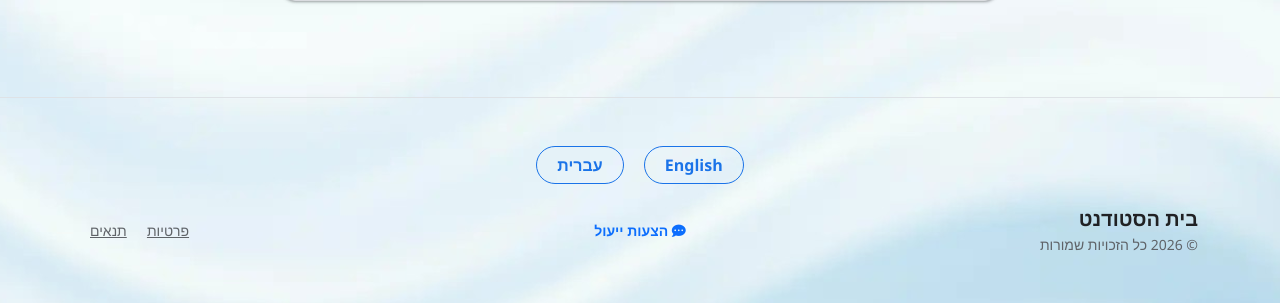
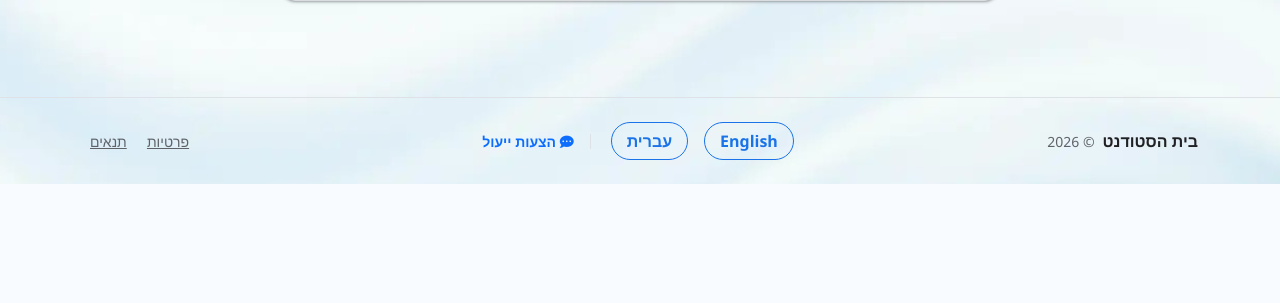
Before and after one commit to tal6456/Student_drive, a Django app: page /accessibility/ in a window 1280 px wide. Shown: the part 1018-1321 px from the top of the page. After the commit the page ends 1202 px from the top, so only its background shows below. Run offline with Django 5.2, Linux system fonts and the light colour scheme.

Commit message:
down navbar

```diff
--- a/core/templates/core/base.html
+++ b/core/templates/core/base.html
@@ -161,15 +161,19 @@
 
         .floating-coins a { color: #664000; text-decoration: none; font-weight: bold; display: flex; align-items: center; gap: 10px; }
 
-        .footer-lang-bar { margin-bottom: 20px; }
+        footer-lang-bar {
+    margin-bottom: 0px; /* שינינו מ-20 ל-0 */
+    display: flex;
+    gap: 5px;
+}
         .lang-btn-footer {
-            padding: 6px 20px;
+            padding: 6px 15px;
             border-radius: 50px;
             border: 1.5px solid #1a73e8;
             color: #1a73e8;
             text-decoration: none;
             font-weight: bold;
-            margin: 0 8px;
+            margin: 0 4px;
             transition: 0.3s;
             display: inline-block;
             cursor: pointer;
@@ -280,28 +284,34 @@
         {% block content %}{% endblock %}
     </main>
 
-    <footer class="footer py-5 mt-auto border-top">
-        <div class="container text-center">
-            <div class="footer-lang-bar notranslate">
+<footer class="footer py-4 mt-auto border-top">
+    <div class="container">
+        <div class="row align-items-center">
+
+            <div class="col-md-4 text-md-start d-flex align-items-center gap-2">
+                <span class="fw-bold fs-6 notranslate">בית הסטודנט</span>
+                <small class="text-muted">© 2026</small>
+            </div>
+
+            <div class="col-md-4 d-flex justify-content-center align-items-center gap-3">
+                <div class="footer-lang-bar notranslate d-flex gap-2 m-0">
                     <a onclick="TranslateRunner('en')" class="lang-btn-footer">English</a>
                     <a onclick="TranslateRunner('he')" class="lang-btn-footer">עברית</a>
                 </div>
-            <div id="google_translate_element" style="display:none;"></div>
+                <div style="border-left: 1px solid #dee2e6; height: 15px;" class="d-none d-md-block"></div>
+                <a href="{% url 'submit_feedback' %}" class="text-decoration-none fw-bold small">
+                    <i class="fas fa-comment-dots text-primary"></i> הצעות ייעול
+                </a>
+            </div>
 
-            <div class="row align-items-center">
-                <div class="col-md-4 text-md-start">
-                    <span class="fw-bold fs-5 notranslate">בית הסטודנט</span>
-                    <p class="text-muted mb-0 small">&copy; 2026 כל הזכויות שמורות</p>
-                </div>
-                <div class="col-md-4">
-                    <a href="{% url 'submit_feedback' %}" class="text-decoration-none fw-bold small"><i class="fas fa-comment-dots"></i> הצעות ייעול</a>
-                </div>
             <div class="col-md-4 text-md-end">
                 <a href="{% url 'privacy' %}" class="text-muted small mx-2">פרטיות</a>
                 <a href="{% url 'terms' %}" class="text-muted small mx-2">תנאים</a>
             </div>
+
         </div>
     </div>
+    <div id="google_translate_element" style="display:none;"></div>
 </footer>
 
     <script src="https://cdn.jsdelivr.net/npm/bootstrap@5.3.0/dist/js/bootstrap.bundle.min.js"></script>
```
Lines whose indentation alone changed are shown as unchanged.
